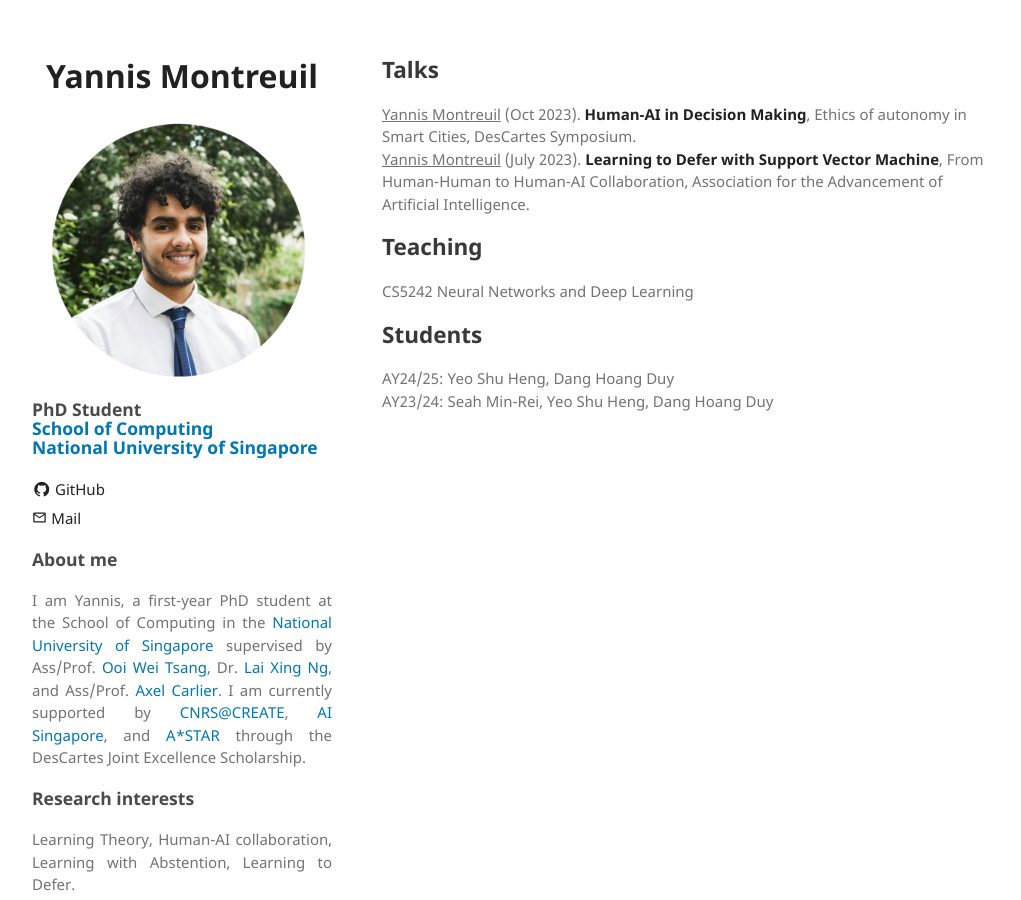
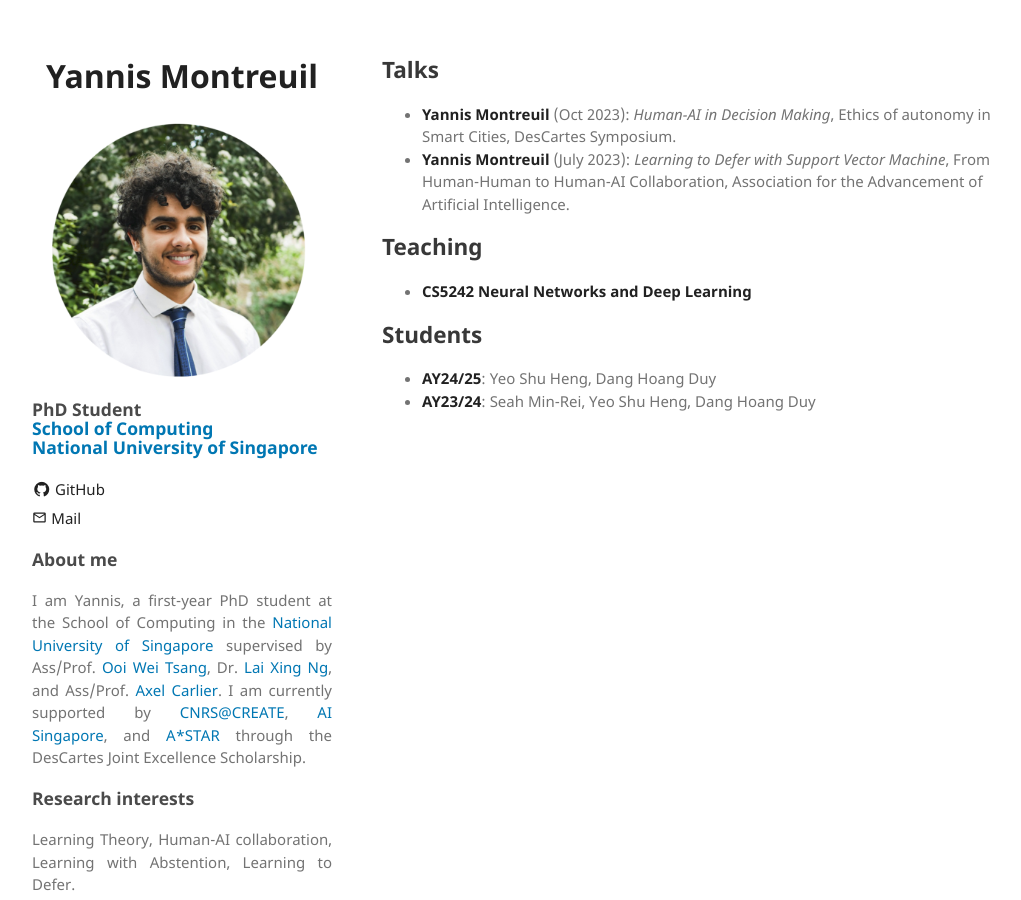
Before and after one commit to yannismontreuil/yannismontreuil.github.io, a Jekyll site: the page built from index.md, in a window 1280 px wide. Shown: the whole page, without its empty margins (128-1149 px from the left). Built offline with Jekyll 4.4.1, drawn with Linux system fonts in a browser that asks for light colours; part of the change alters nothing that is shown.

```diff
--- a/index.md
+++ b/index.md
@@ -3,16 +3,16 @@ layout: default
 title: "Yannis Montreuil"
 ---
 
+## Talks
 
-
-## Talks
-<ins>Yannis Montreuil</ins> (Oct 2023). **Human-AI in Decision Making**, Ethics of autonomy in Smart Cities, DesCartes Symposium.\
-<ins>Yannis Montreuil</ins> (July 2023). **Learning to Defer with Support Vector Machine**, From Human-Human to Human-AI Collaboration, Association for the Advancement of Artificial Intelligence.
+- **Yannis Montreuil** (Oct 2023): *Human-AI in Decision Making*, Ethics of autonomy in Smart Cities, DesCartes Symposium.
+- **Yannis Montreuil** (July 2023): *Learning to Defer with Support Vector Machine*, From Human-Human to Human-AI Collaboration, Association for the Advancement of Artificial Intelligence.
 
 ## Teaching
 
-CS5242 Neural Networks and Deep Learning
+- **CS5242 Neural Networks and Deep Learning**
 
 ## Students
-AY24/25: Yeo Shu Heng, Dang Hoang Duy\
-AY23/24: Seah Min-Rei, Yeo Shu Heng, Dang Hoang Duy
+
+- **AY24/25**: Yeo Shu Heng, Dang Hoang Duy
+- **AY23/24**: Seah Min-Rei, Yeo Shu Heng, Dang Hoang Duy
```
